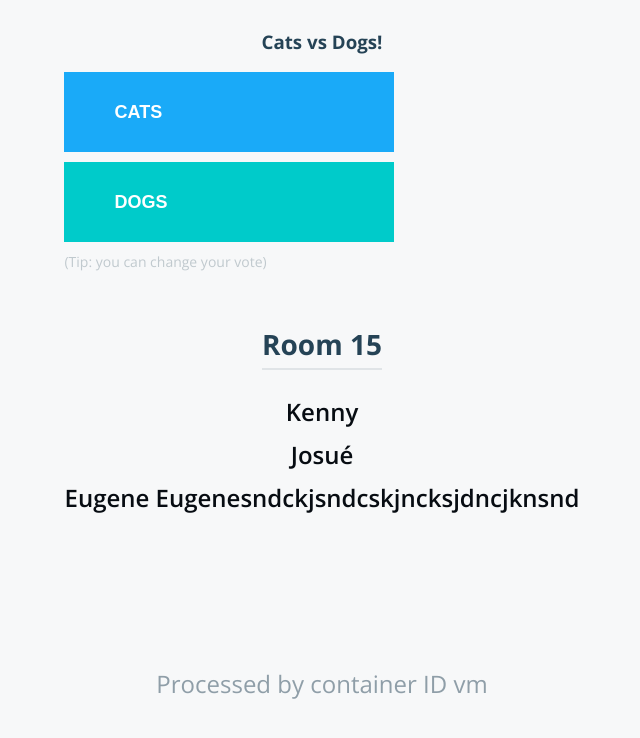
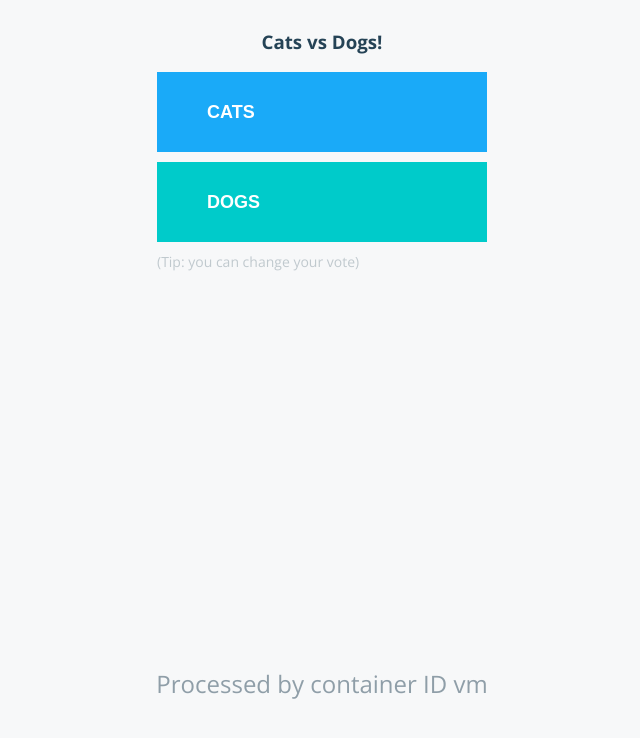
Before and after one commit to u-gin/cloud-automate, a Flask app: page / in a window 1280 px wide. Shown: the top 738 px of the page, without its empty margins (318-958 px from the left). Run offline with Flask 3, Linux system fonts and the light colour scheme; some libraries are stand-ins or nearby versions.

Commit message:
cleaned up previously added code

```diff
--- a/vote/templates/index.html
+++ b/vote/templates/index.html
@@ -21,25 +21,7 @@
         <div id="tip">
           (Tip: you can change your vote)
         </div>
-        <!-- Added modifications here, for the group members -->
-        <div class="team-section">
-          <h2>Room 15</h2>
-          <ul class="team-list">
-            <li>
-              <a href="https://www.linkedin.com/in/kenny-naval/" target="_blank">Kenny</a>
-              <!-- <a href="https://github.com/person1" target="_blank">GitHub</a> -->
-            </li>
-            <li>
-              <a href="https://github.com/josuegallina" target="_blank">Josué</a>
-              <!-- <a href="https://github.com/josuegallina" target="_blank">GitHub</a> -->
-            </li>
-            <li>
-              <a href="https://github.com/u-gin" target="_blank">Eugene</a>
-              <a href="https://github.com/u-gin" target="_blank">Eugenesndckjsndcskjncksjdncjknsnd</a>
-              <!-- <a href="https://github.com/u-gin" target="_blank">GitHub</a> -->
-            </li>
-          </ul>
-        </div>
+
         <div id="hostname">
           Processed by container ID {{hostname}}
         </div>
```
